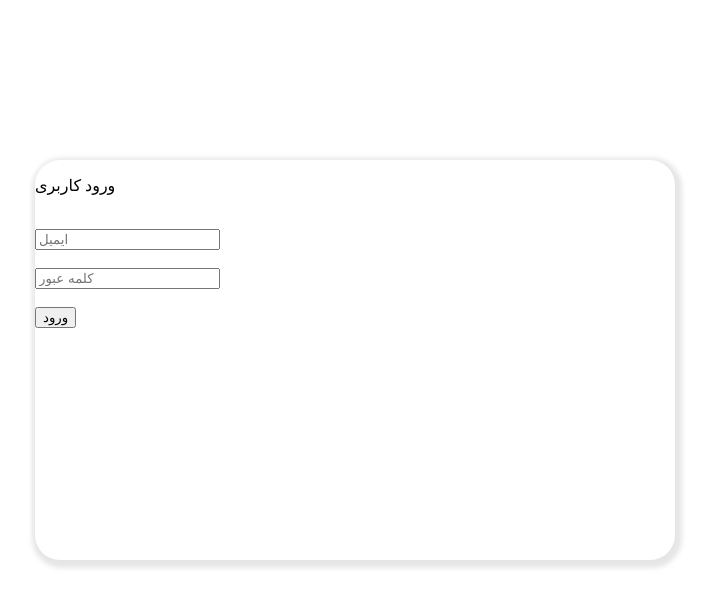
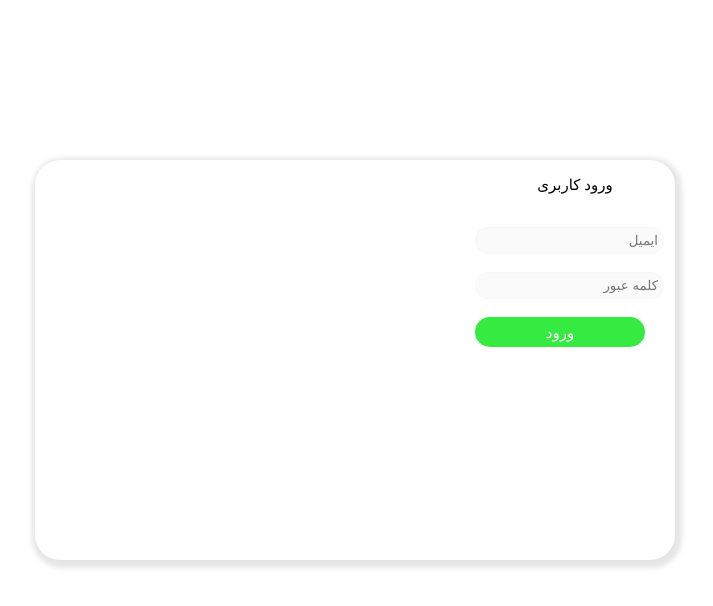
Before and after one commit to fateme96E/CW5, a plain HTML site: page index.html in a window 1280 px wide. Shown: the top 606 px of the page, without its empty margins (285-998 px from the left). Drawn offline with Linux system fonts and the light colour scheme.

Commit message:
login part updated

```diff
--- a/style.css
+++ b/style.css
@@ -15,4 +15,35 @@
     right: 25%;
     border-radius: 25px;
     box-shadow: 2px 3px 5px 5px rgba(0, 0, 0, 0.101);
+
 }
+input{
+    background-color: rgba(235, 236, 237, 0.253);
+    border: 1px solid rgba(235, 236, 237, 0.253);
+    border-radius: 25px;
+    padding: 5px;
+    direction: rtl;
+
+}
+.signin-form-container{
+    float: right;
+    width: 200px;
+
+}
+.login-form-button{
+    background-color:#35ea41;
+    border-color: #35ea41;
+    color: white;
+    width: 170px;
+    height: 30px;
+    border-radius: 25px;
+    border: none;
+    text-align: center;
+    font-size: 15px;
+    font-family: 'Gill Sans', 'Gill Sans MT', Calibri, 'Trebuchet MS', sans-serif;
+}
+p{
+    text-align: center;
+    font-size: 15px;
+    font-family: 'Gill Sans', 'Gill Sans MT', Calibri, 'Trebuchet MS', sans-serif;
+}
```
